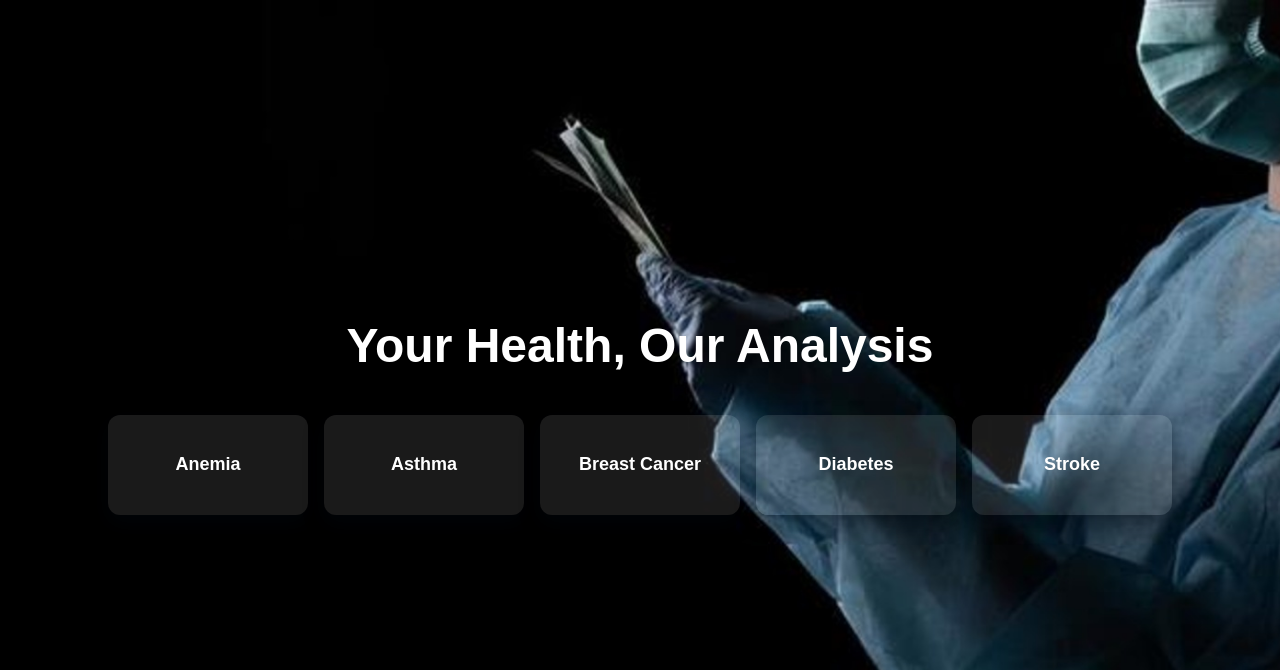
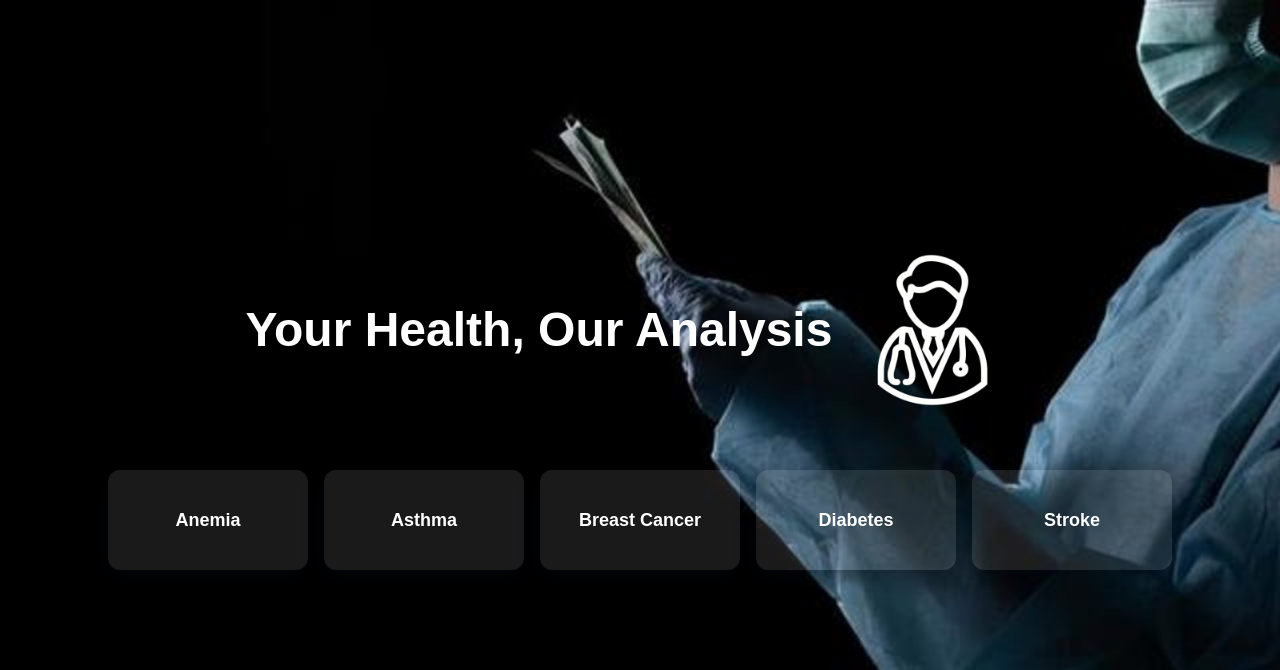
Before and after one commit to Vidhi-bhutia/Health-Analysis-using-Federated-Learning-and-Cloud, a Flask app: page / in a window 1280 px wide. Shown: the top 670 px of the page. Run offline with Flask 3, Linux system fonts and the light colour scheme.

Commit message:
Updated frontend

```diff
--- a/static/css/styles.css
+++ b/static/css/styles.css
@@ -168,3 +168,25 @@ body {
   color: white;
   text-decoration: none;
 }
+
+/* Hero heading with icon */
+.hero-heading {
+  display: flex;
+  justify-content: center;
+  align-items: center;
+  gap: 2px;  /* space between text and icon */
+  margin-bottom: 40px;
+}
+
+.hero-heading h1 {
+  font-size: 48px;
+  font-weight: 800;
+  line-height: 1.2;
+  color: #ffffff;
+  margin: 0;
+}
+
+.hero-icon {
+  width: 200px;   /* adjustable size */
+  height: auto;
+}
--- a/templates/form.html
+++ b/templates/form.html
@@ -5,7 +5,7 @@
   <title>{{ disease }} Prediction</title>
   <link rel="stylesheet" href="{{ url_for('static', filename='css/styles.css') }}">
 </head>
-<body style="background-image: url('{{ url_for('static', filename='img/image2.jpg') }}')">
+<body style="background-image: url('{{ url_for('static', filename='img/image1.jpg') }}')">
 
   <div class="form-container">
     <a href="{{ url_for('dashboard') }}" class="back-btn">← Back</a>
--- a/templates/index.html
+++ b/templates/index.html
@@ -5,10 +5,13 @@
   <title>Disease Prediction Dashboard</title>
   <link rel="stylesheet" href="{{ url_for('static', filename='css/styles.css') }}">
 </head>
-<body style="background-image: url('{{ url_for('static', filename='img/image41.jpg') }}')">
+<body style="background-image: url('{{ url_for('static', filename='img/image2.jpg') }}')">
 
   <div class="hero">
-    <h1>Your Health, Our Analysis</h1>
+    <div class="hero-heading">
+      <h1>Your Health, Our Analysis</h1>
+      <img src="{{ url_for('static', filename='img/icon.png') }}" alt="Dashboard Icon" class="hero-icon">
+    </div>
     <div class="disease-row">
       {% for disease in diseases %}
         <a href="{{ url_for('form', disease=disease) }}" class="disease-box">{{ disease }}</a>
--- a/templates/result.html
+++ b/templates/result.html
@@ -5,7 +5,7 @@
   <title>{{ disease }} Result</title>
   <link rel="stylesheet" href="{{ url_for('static', filename='css/styles.css') }}">
 </head>
-<body style="background-image: url('{{ url_for('static', filename='img/image9.jpeg') }}');">
+<body style="background-image: url('{{ url_for('static', filename='img/image3.jpeg') }}');">
 
   <div class="result-container">
     <h2>{{ disease }} Prediction Result</h2>
```
Also changed, not shown: static/img/icon.png (added), static/img/image1.jpg (added), static/img/image2.jpg, static/img/image3.jpeg (renamed from static/img/image9.jpeg), static/img/image41.jpg (deleted).
